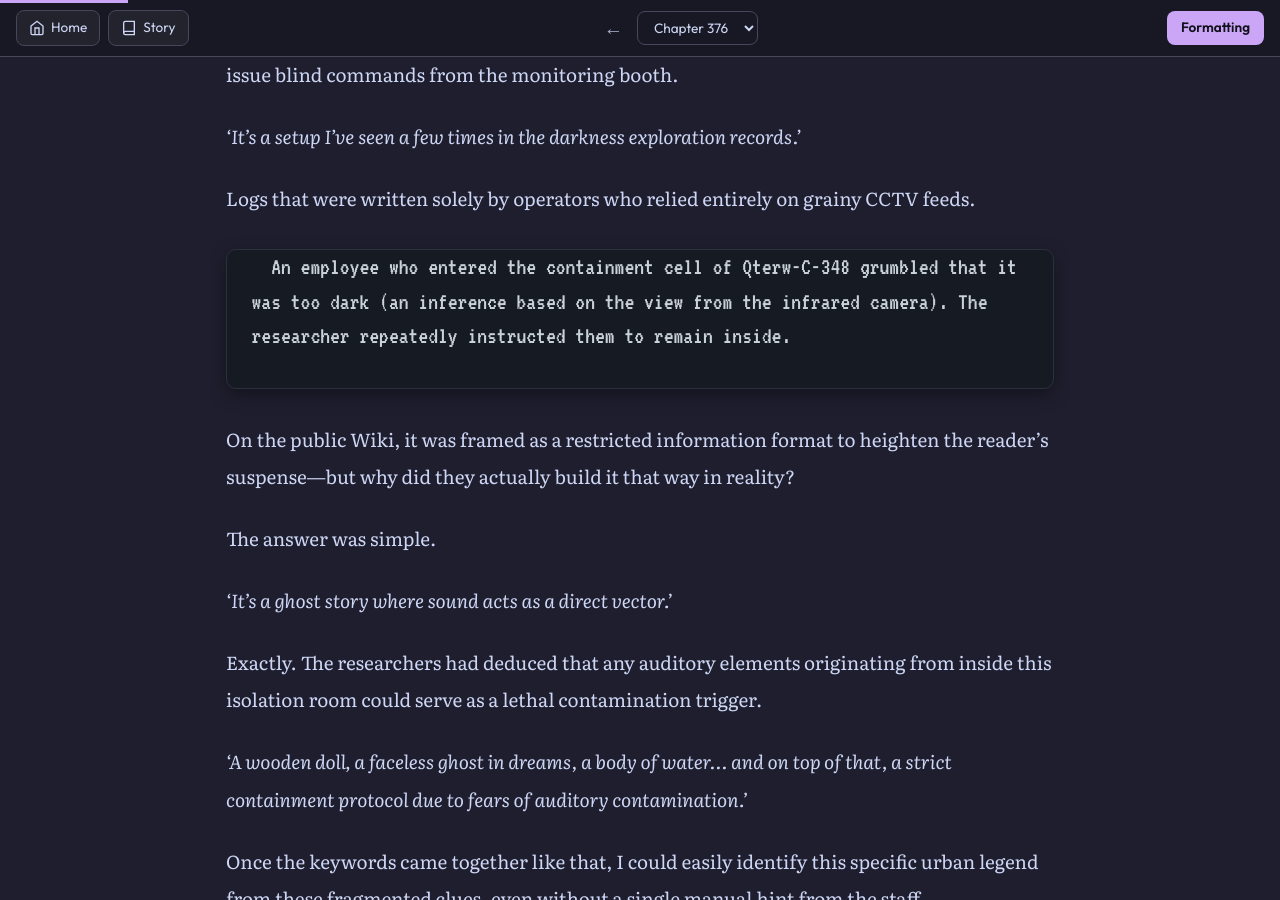
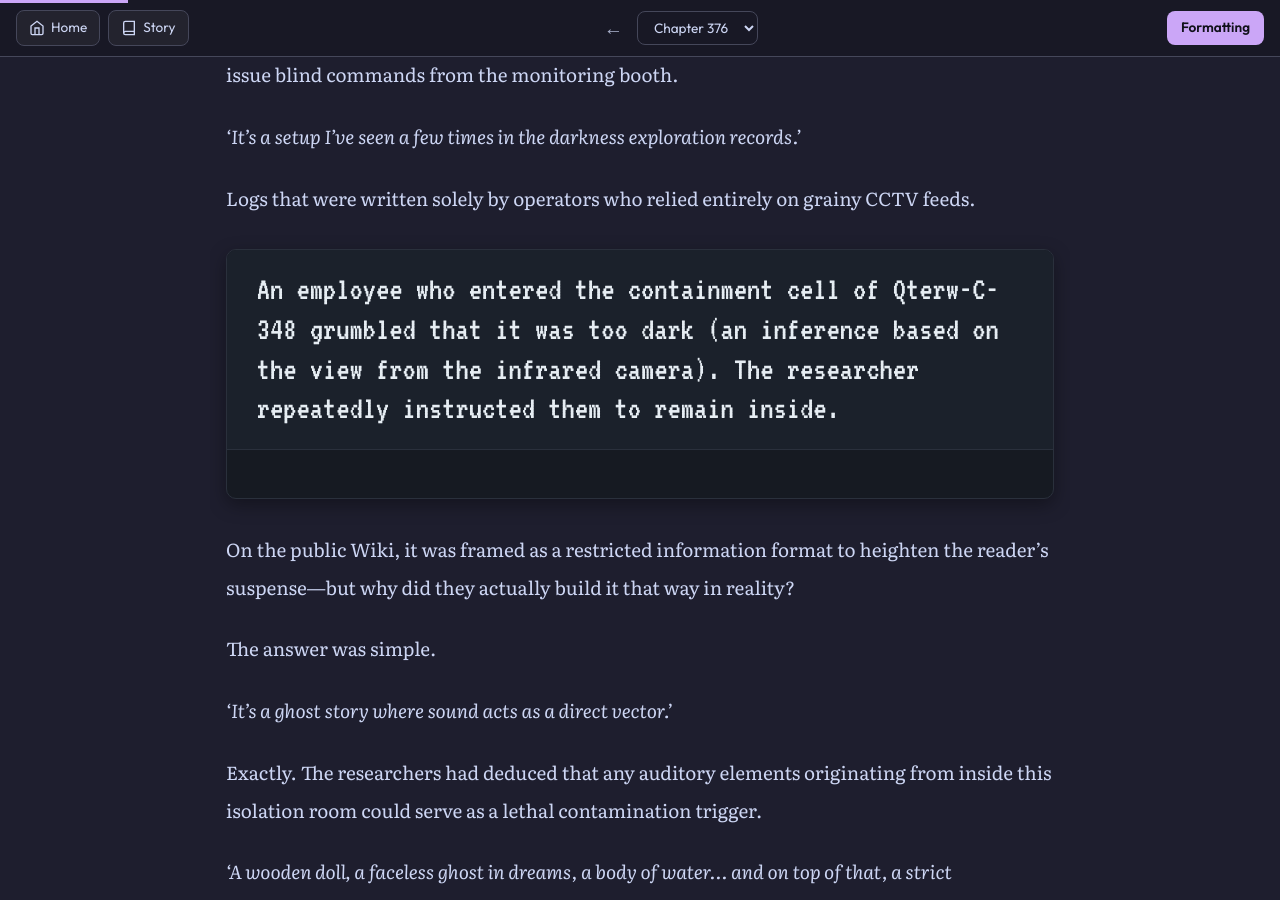
Before and after one commit to soleumn/soleumn.github.io, a Jekyll site: the page built from _chapters/gsgw/ch376.md, in a window 1280 px wide and 900 px high, scrolled down 2875 px. Built offline with Jekyll 4.4.1, drawn with Linux system fonts in a browser that asks for light colours; comment, search, counter and statistics services are not loaded.

Commit message:
Update ch376.md

```diff
--- a/_chapters/gsgw/ch376.md
+++ b/_chapters/gsgw/ch376.md
@@ -93,7 +93,8 @@ Logs that were written solely by operators who relied entirely on grainy CCTV fe
 
 <div class="wiki" markdown="1">
 
-&nbsp;
+{: .wiki-title}
+
 An employee who entered the containment cell of Qterw-C-348 grumbled that it was too dark (an inference based on the view from the infrared camera). The researcher repeatedly instructed them to remain inside.
 
 </div>
```
